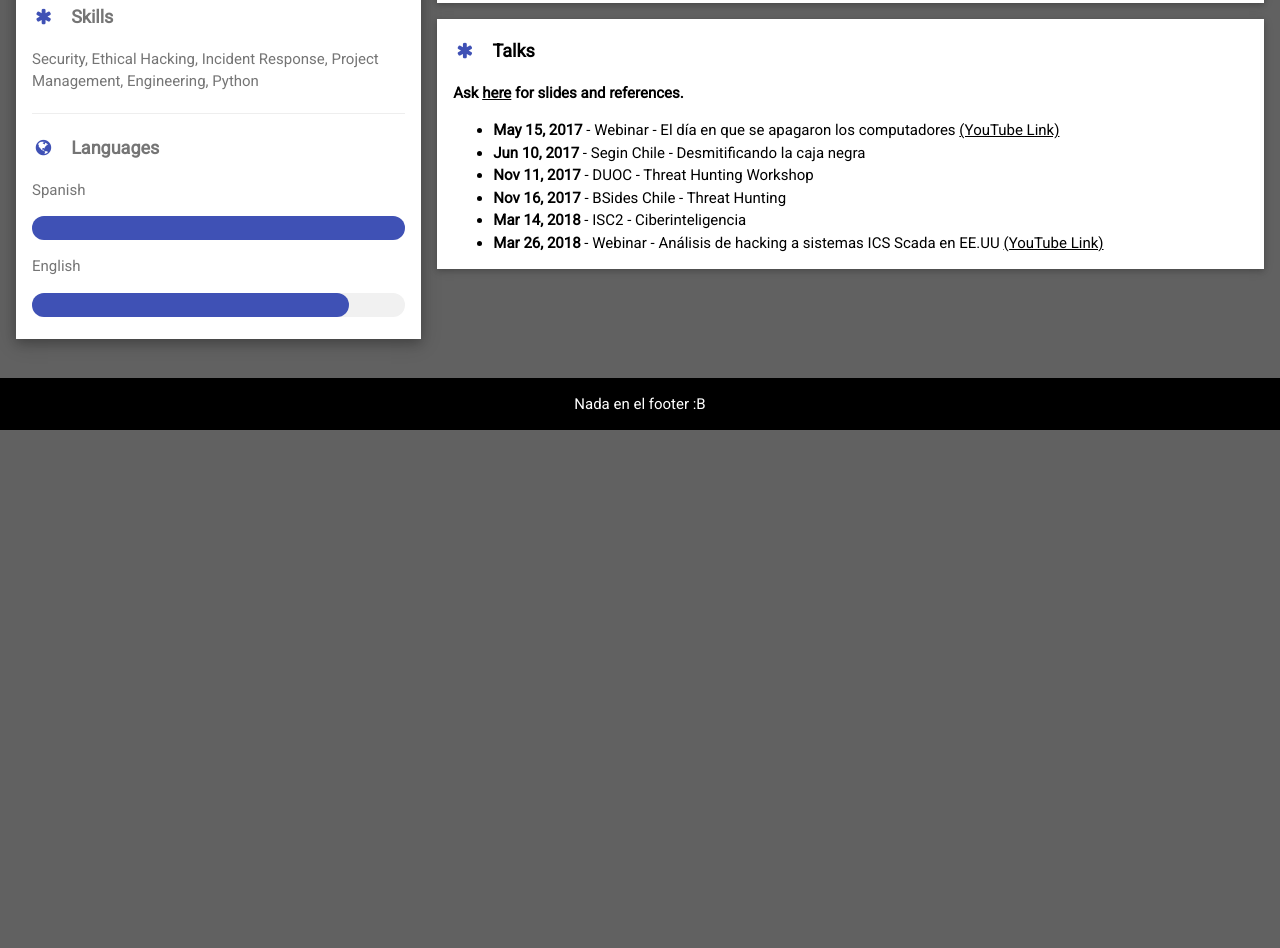
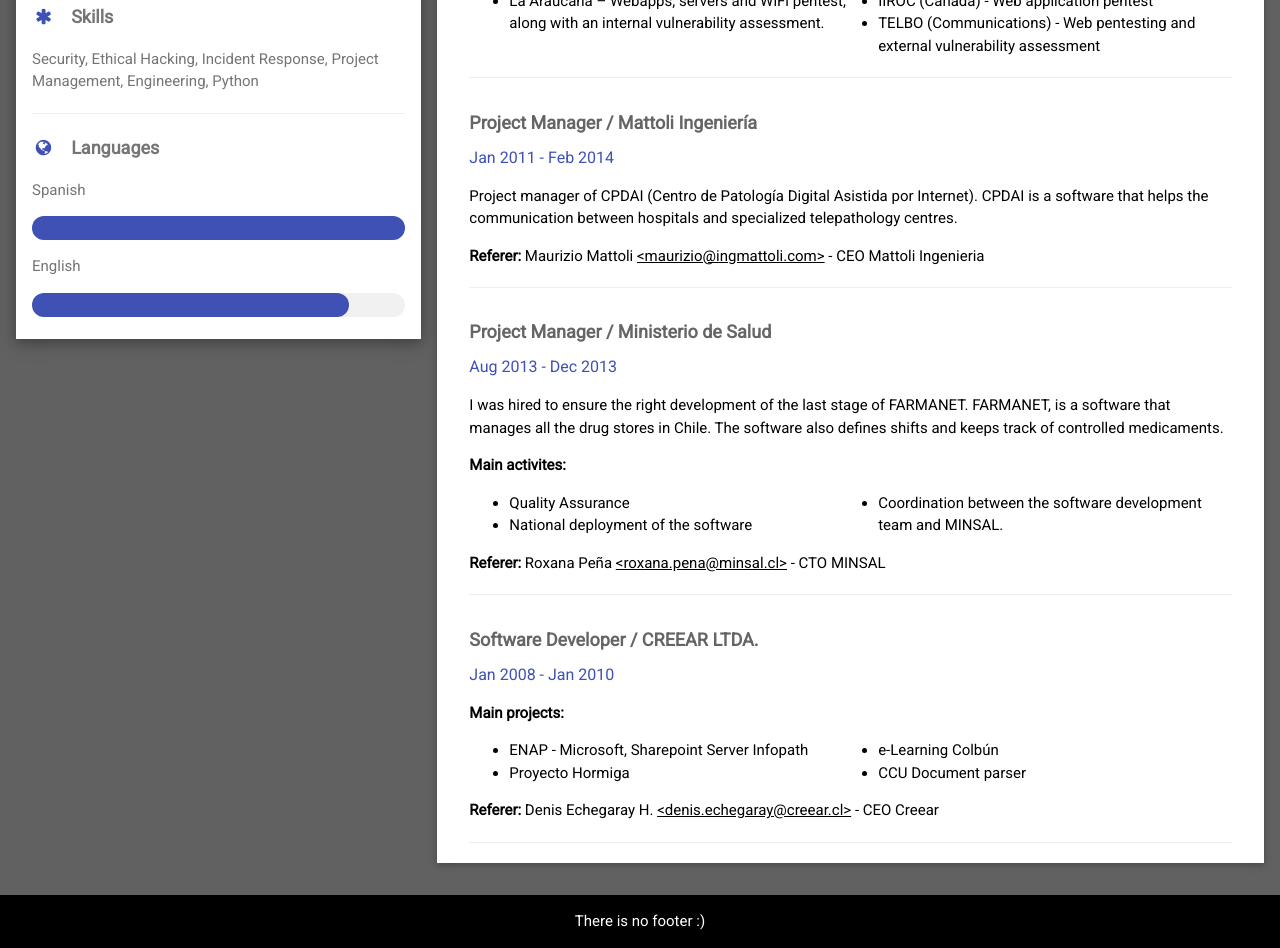
Before and after one commit to mdiazcl/webpage, a plain HTML site: page index.html in a window 1280 px wide. Shown: the part 1572-2520 px from the top of the page. Before the commit the page ends 2002 px from the top, so only its background shows below. Drawn offline with nearby package versions, Linux system fonts and the light colour scheme.

Commit message:
more info

```diff
--- a/index.html
+++ b/index.html
@@ -95,6 +95,21 @@ html,body,h1,h2,h3,h4,h5,h6 {font-family: "Roboto", sans-serif}
 
     <!-- Right Column -->
     <div class="w3-twothird">
+      <div class="w3-container w3-card w3-white w3-margin-bottom">
+        <h2 class="w3-text-grey w3-padding-16"><i class="fa fa-user-secret fa-fw w3-margin-right w3-xxlarge w3-text-indigo"></i>Security Talks</h2>
+          <p>
+            <b>Ask <a href="mailto:miguel.diaz@mdiazlira.com">here</a> for slides and references.</b>
+            <ul>
+              <li><b>Mar 26, 2018</b> - Webinar - An&aacute;lisis de hacking a sistemas ICS Scada en EE.UU <a href="https://www.youtube.com/watch?v=nxvdcaIbF7Q">(YouTube Link)</a></li>
+              <li><b>Mar 14, 2018</b> - ISC2 - Ciberinteligencia </li>
+              <li><b>Nov 16, 2017</b> - BSides Chile - Threat Hunting </li>
+              <li><b>Nov 11, 2017</b> - DUOC - Threat Hunting Workshop </li>
+              <li><b>Jun 10, 2017</b> - Segin Chile - Desmitificando la caja negra</li>
+              <li><b>May 15, 2017</b> - Webinar - El d&iacute;a en que se apagaron los computadores <a href="https://www.youtube.com/watch?v=MEB7xG2znJo">(YouTube Link)</a></li>
+
+            </ul>
+          </p>
+      </div>
 
       <div class="w3-container w3-card w3-white w3-margin-bottom">
         <h2 class="w3-text-grey w3-padding-16"><i class="fa fa-suitcase fa-fw w3-margin-right w3-xxlarge w3-text-indigo"></i>Work Experience</h2>
@@ -169,24 +184,40 @@ html,body,h1,h2,h3,h4,h5,h6 {font-family: "Roboto", sans-serif}
           <hr>
         </div>
 
+        <div class="w3-container">
+          <h5 class="w3-opacity"><b>Project Manager / Ministerio de Salud</b></h5>
+          <h6 class="w3-text-indigo">Aug 2013 - Dec 2013</h6>
+          <p>I was hired to ensure the right development of the last stage of FARMANET. FARMANET, is a software that manages all the drug stores in Chile. The software also defines shifts and keeps track of controlled medicaments.</p>
+          <p><b>Main activites:</b>
+           <ul class="ul-2cols">
+            <li>Quality Assurance</li>
+            <li>National deployment of the software</li>
+            <li>Coordination between the software development team and MINSAL.</li>
+           </ul>
+          </p>
+          <p><b>Referer:</b> Roxana Peña <a href="mailto:roxana.pena@minsal.cl">&lt;roxana.pena@minsal.cl&gt;</a> - CTO MINSAL</p>
+          </p>
+          <hr>
+        </div>
 
+        <div class="w3-container">
+          <h5 class="w3-opacity"><b>Software Developer / CREEAR LTDA.</b></h5>
+          <h6 class="w3-text-indigo">Jan 2008 - Jan 2010</h6>
+          <p><b>Main projects:</b>
+           <ul class="ul-2cols">
+            <li>ENAP - Microsoft, Sharepoint Server Infopath</li>
+            <li>Proyecto Hormiga</li>
+            <li>e-Learning Colbún</li>
+            <li>CCU Document parser</li>
+           </ul>
+          </p>
+          <p><b>Referer:</b> Denis Echegaray H. <a href="mailto:denis,echegaray@creear.cl">&lt;denis.echegaray@creear.cl&gt;</a> - CEO Creear</p>
+          </p>
+          <hr>
+        </div>
 
       </div>
 
-      <div class="w3-container w3-card w3-white">
-        <p class="w3-large"><b><i class="fa fa-asterisk fa-fw w3-margin-right w3-text-indigo"></i>Talks</b></p>
-          <p>
-            <b>Ask <a href="mailto:miguel.diaz@mdiazlira.com">here</a> for slides and references.</b>
-            <ul>
-              <li><b>May 15, 2017</b> - Webinar - El d&iacute;a en que se apagaron los computadores <a href="https://www.youtube.com/watch?v=MEB7xG2znJo">(YouTube Link)</a></li>
-              <li><b>Jun 10, 2017</b> - Segin Chile - Desmitificando la caja negra</li>
-              <li><b>Nov 11, 2017</b> - DUOC - Threat Hunting Workshop </li>
-              <li><b>Nov 16, 2017</b> - BSides Chile - Threat Hunting </li>
-              <li><b>Mar 14, 2018</b> - ISC2 - Ciberinteligencia </li>
-              <li><b>Mar 26, 2018</b> - Webinar - An&aacute;lisis de hacking a sistemas ICS Scada en EE.UU <a href="https://www.youtube.com/watch?v=nxvdcaIbF7Q">(YouTube Link)</a></li>
-            </ul>
-          </p>
-      </div>
 
     <!-- End Right Column -->
     </div>
@@ -198,7 +229,7 @@ html,body,h1,h2,h3,h4,h5,h6 {font-family: "Roboto", sans-serif}
 </div>
 
 <footer class="w3-container w3-black w3-center w3-margin-top">
-  <p>Nada en el footer :B</p>
+  <p>There is no footer :)</p>
 </footer>
 
 </body>
```
